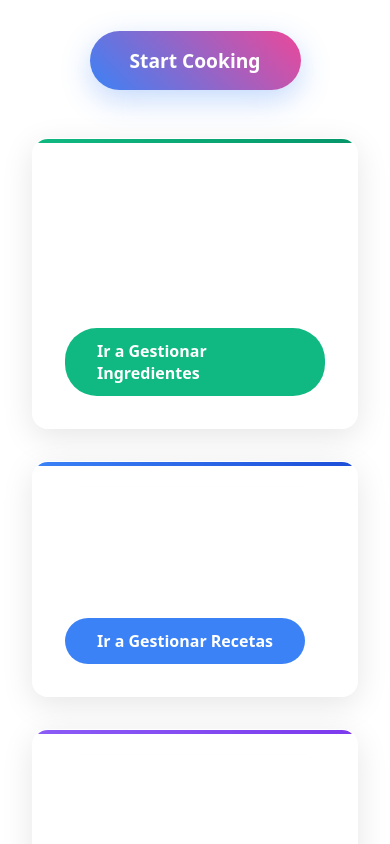
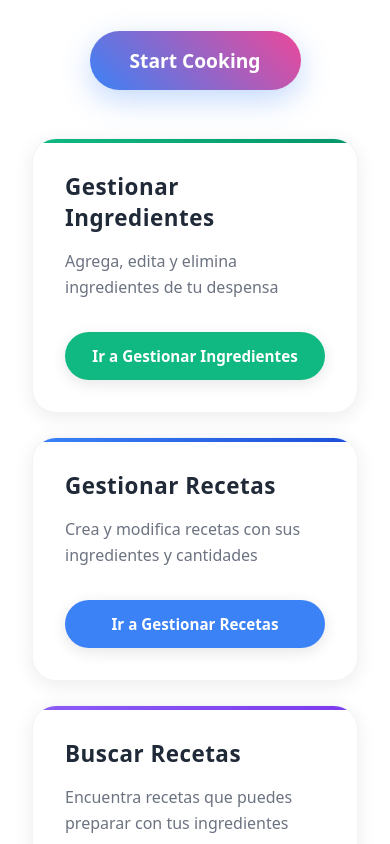
Before and after one commit to LuisDavidFajardoH/BiteCode-test, a React app in the folder frontend/: page / in a window 390 px wide. Shown: the part 860-1704 px from the top of the page. Built offline with nearby package versions, Linux system fonts and the light colour scheme; the HTML template or start-up script is replaced by a standard one.

Commit message:
Revamp feature card layout and styling: transition from flexbox to grid for better responsiveness, update card design with new background, border, and shadow effects, and enhance typography and button styles for improved user experience.

```diff
--- a/frontend/src/App.css
+++ b/frontend/src/App.css
@@ -349,36 +349,30 @@
 }
 
 .features-grid {
-  display: flex;
-  flex-direction: column;
-  gap: 2rem;
-}
-
-@media (min-width: 768px) {
-  .features-grid {
-    flex-direction: row;
-    flex-wrap: wrap;
-  }
+  display: grid;
+  grid-template-columns: repeat(auto-fit, minmax(280px, 1fr));
+  gap: 1.5rem;
+  margin-top: 2rem;
 }
 
 .feature-card {
-  flex: 1;
-  min-width: 300px;
-  background: rgba(255, 255, 255, 0.15);
-  backdrop-filter: blur(20px);
+  background: white;
+  border-radius: 1.5rem;
   padding: 2rem;
-  border-radius: 1rem;
-  border: 1px solid rgba(255, 255, 255, 0.2);
-  box-shadow: 0 8px 32px rgba(0, 0, 0, 0.1);
-  transition: all 0.4s ease;
+  box-shadow: 0 4px 20px rgba(0, 0, 0, 0.08);
+  border: 1px solid #f1f5f9;
+  transition: all 0.3s ease;
   position: relative;
   overflow: hidden;
+  min-height: 200px;
+  display: flex;
+  flex-direction: column;
+  justify-content: space-between;
 }
 
 .feature-card:hover {
   transform: translateY(-8px);
-  box-shadow: 0 20px 40px rgba(0, 0, 0, 0.2);
-  border-color: rgba(255, 255, 255, 0.4);
+  box-shadow: 0 20px 40px rgba(0, 0, 0, 0.12);
 }
 
 .feature-card::before {
@@ -412,36 +406,40 @@
 }
 
 .feature-title {
-  font-size: 1.5rem;
-  color: white;
+  font-size: 1.4rem;
+  color: #1f2937;
   margin-bottom: 1rem;
   font-weight: bold;
-  letter-spacing: 1px;
+  letter-spacing: 0.5px;
 }
 
 .feature-description {
-  color: rgba(255, 255, 255, 0.8);
-  margin-bottom: 1.5rem;
+  color: #6b7280;
+  margin-bottom: 2rem;
   font-size: 1rem;
   line-height: 1.6;
+  flex-grow: 1;
 }
 
 .feature-button {
   color: white;
   background: var(--button-color);
   border: none;
-  padding: 0.75rem 2rem;
+  padding: 0.875rem 1.5rem;
   border-radius: 2rem;
-  font-weight: bold;
+  font-weight: 600;
   text-decoration: none;
   display: inline-block;
   transition: all 0.3s ease;
-  font-size: 1rem;
+  font-size: 0.95rem;
+  text-align: center;
+  width: 100%;
+  box-shadow: 0 4px 15px rgba(0, 0, 0, 0.1);
 }
 
 .feature-button:hover {
-  transform: scale(1.05);
-  box-shadow: 0 10px 25px rgba(0, 0, 0, 0.2);
+  transform: translateY(-2px);
+  box-shadow: 0 8px 25px rgba(0, 0, 0, 0.15);
 }
 
 .feature-button.green {
```
